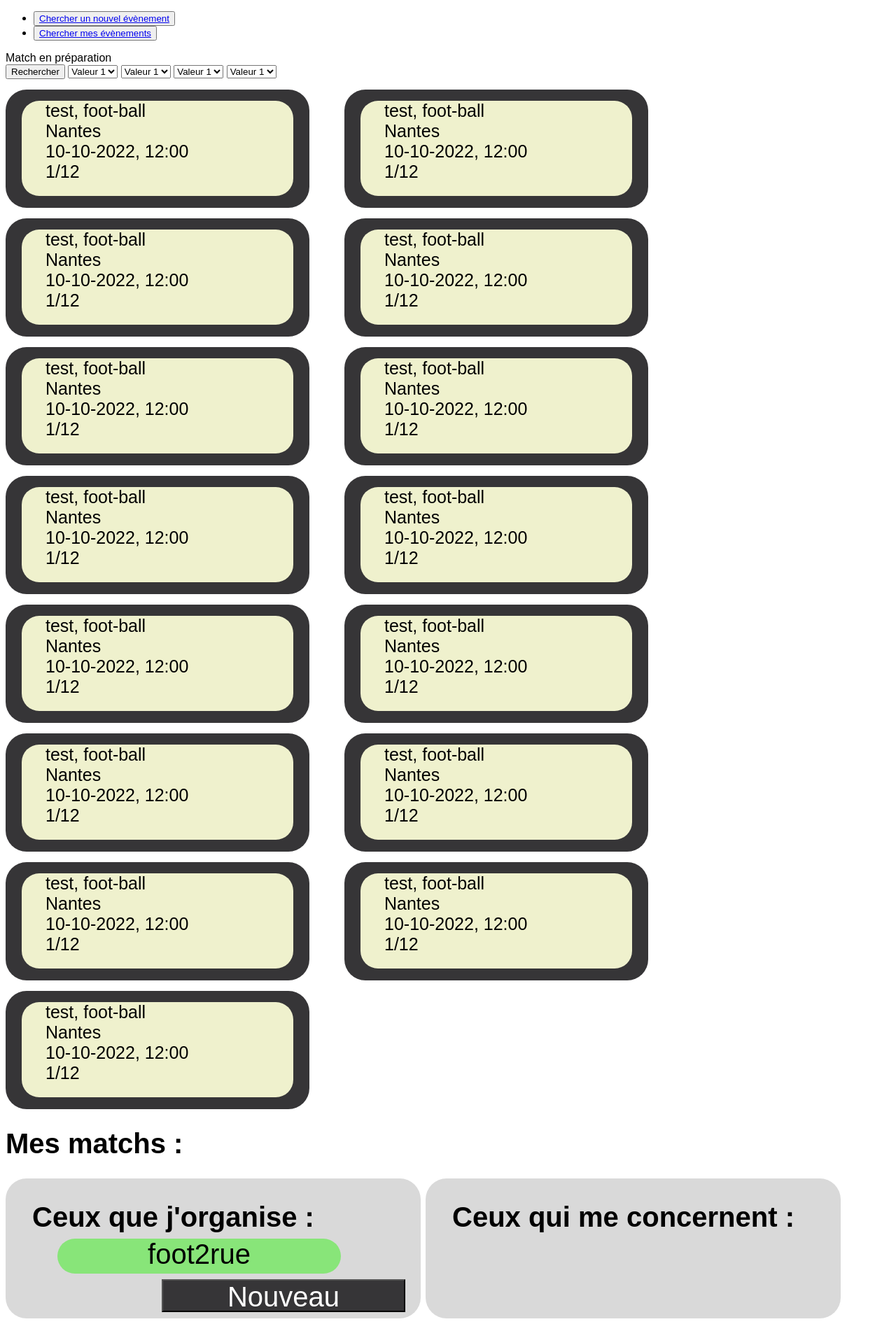
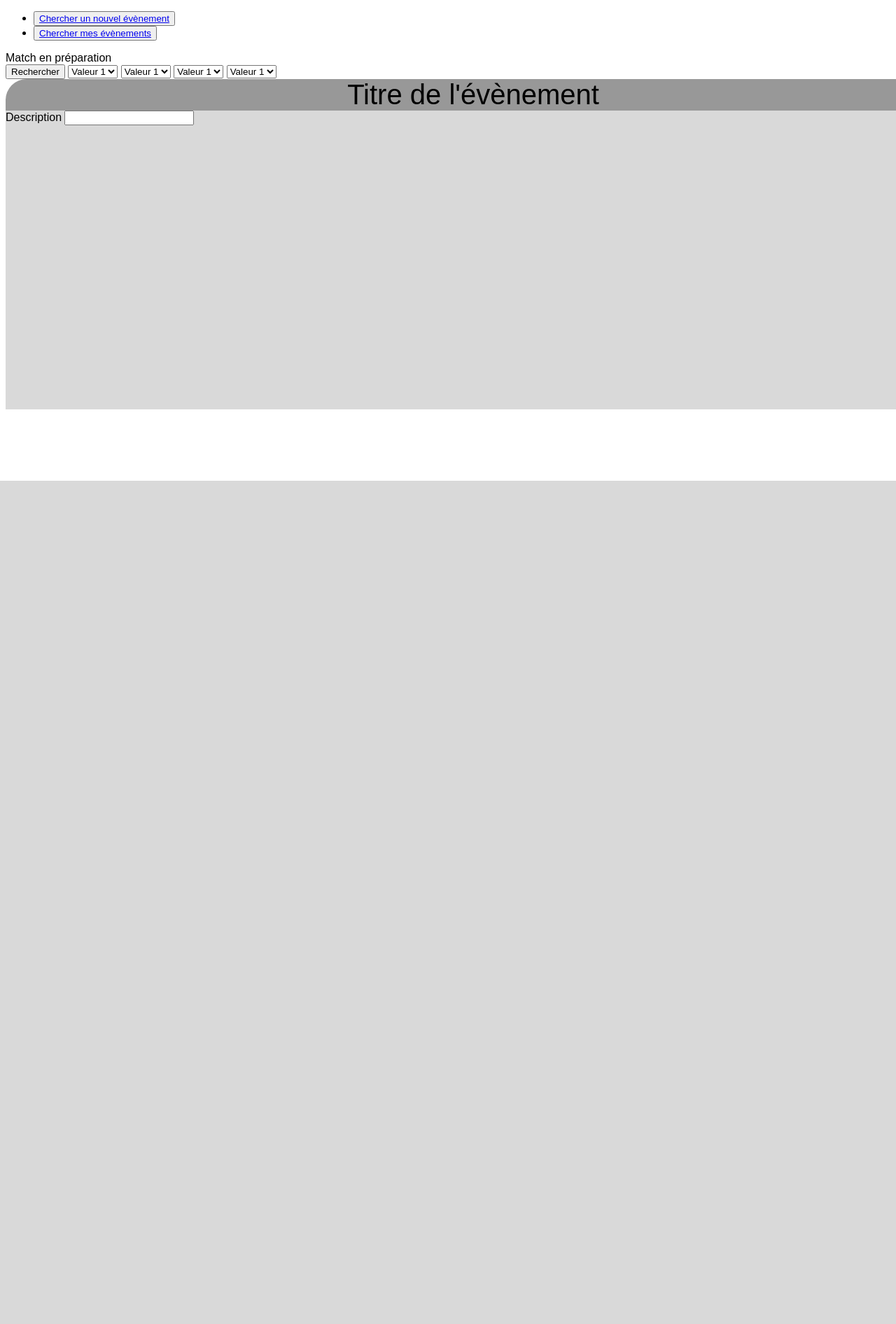
Before and after one commit to donSel/Projet_Web_2022, a PHP site: page /search.html in a window 1280 px wide; the page is wider, and only the part inside the window is pictured. Shown: the part 113-2005 px from the top of that part at 70% size. After the commit the page ends 800 px from the top of that part, so only its background shows below. Run offline with PHP 8.4, Linux system fonts and the light colour scheme.

Commit message:
search new

```diff
--- a/css/style2.css
+++ b/css/style2.css
@@ -80,10 +80,12 @@ nav {
     border-radius : 30px;
     width : 593px;
     min-height : 200px;
+    padding-bottom: 50px;
 }
 
 
 .under-block h2 {
+    display : block;
     margin-left : 38px;
     font-size : 40px;
     stroke : black;
@@ -112,10 +114,38 @@ nav {
 
 }
 
+#little-window{
+    width : 1336px;
+    height : 469px;
+    border-radius : 30px 30px 0 0;
+    background-color : #989898;
+    display : block;
+    margin: auto;
+}
+
+#title-little-window {
+    width : 100%;
+    text-align : center;
+    font-size : 40px;
+}
+
+#body-little-window {
+    width : 100%;
+    height : 91%;
+    background-color : #D9D9D9;
+}
+
 .one-event span{
     font-size : 40px;
     text-align : center;
 }
+
+.hidden {
+    visibility : hidden;
+}
+
+
+
 
 /*
 .navigation_elmt {
@@ -124,6 +154,4 @@ nav {
     font-size : 50px;
     padding : 0;
 }
-
-
  */
--- a/js/search.js
+++ b/js/search.js
@@ -1,5 +1,5 @@
 function generateCardInfoEvent(infos){ //[id_match,titre,sport,ville,date,heure,inscrits,max]
-    let txt = '<div class="card-event">'
+    let txt = '<div class="card-event" id="card-event-number' + infos[0] + '">'
         + '<div class="card-event-infos-background">'
         + '<div class="card-event-infos">'
         + infos[1] + ', ' + infos[2] + '<br>'
@@ -20,15 +20,55 @@ function generateMyEvent(infos){ //[titre]
     let txt = '<div class="one-event">'
         + '<span>' + infos[0] + '</span>'
         + '</div>';
-    $('#me-games-all').append(txt);
+    $('#my-games-all').append(txt);
+}
+
+function setSearchMode() {
+    let txt = "<div id = 'result'>" +
+        "</div>" +
+        "<h1 id=\"my-events-title\">Mes matchs :</h1>" +
+        "<div id=\"my-events\">" +
+
+        "<div id=\"me-organize\" class=\"under-block\">" +
+        "<h2>Ceux que j'organise :</h2>" +
+        "<div id=\"me-organize-all\">" +
+
+        "</div>" +
+        "<button class=\"classic-button\">Nouveau</button>" +
+        "</div>" +
+        "<div id=\"my-games\" class=\"under-block\">" +
+        "<h2>Ceux qui me concernent :</h2>" +
+        "<div id=\"my-games-all\">" +
+
+        "</div>" +
+        "<button class=\"classic-button hidden\">Nouveau</button>" +
+        "</div>" +
+        "</div>";
+    $('#page').html(txt);
+}
+
+function setShowInfosMode(){
+
 }
 
 $(document).ready(function(){
+
+
+
+    //setSearchMode();
     for (let i = 0; i < 15; i++){
         generateCardInfoEvent([i,'test','foot-ball','Nantes','10-10-2022','12:00',1,12]);
     }
+
     generateMyOrganizeEvent(['foot2rue']);
     generateMyEvent(['foot2rue']);
+
+    $('.card-event').click(function (e)
+        {
+            console.log(e.currentTarget.id);
+
+        }
+    );
 });
 
 
--- a/search.html
+++ b/search.html
@@ -46,26 +46,29 @@
 
     </form>
 
-    <div id = 'result'>
 
-    </div>
 
-    <h1 id="my-events-title">Mes matchs :</h1>
-    <div id="my-events">
+    <div id="page">
 
-        <div id="me-organize" class="under-block">
-            <h2>Ceux que j'organise :</h2>
-            <div id="me-organize-all">
+        <div id = "little-window">
+            <div id="title-little-window">
+                Titre de l'évènement
+            </div>
+            <div id="body-little-window">
 
-            </div>
-            <button class="classic-button">Nouveau</button>
-        </div>
-        <div id="my-games" class="under-block">
-            <h2>Ceux qui me concernent :</h2>
-            <div id="my-games-all">
+                <div id = 'description'>
+
+                    <label for="description-txt">Description </label>
+                    <input id="description-txt" type="text">
+                </div>
+
+                <div id="organisateur">
+                    <img src="">
+                </div>
 
             </div>
         </div>
+
     </div>
 
 </body>
```
